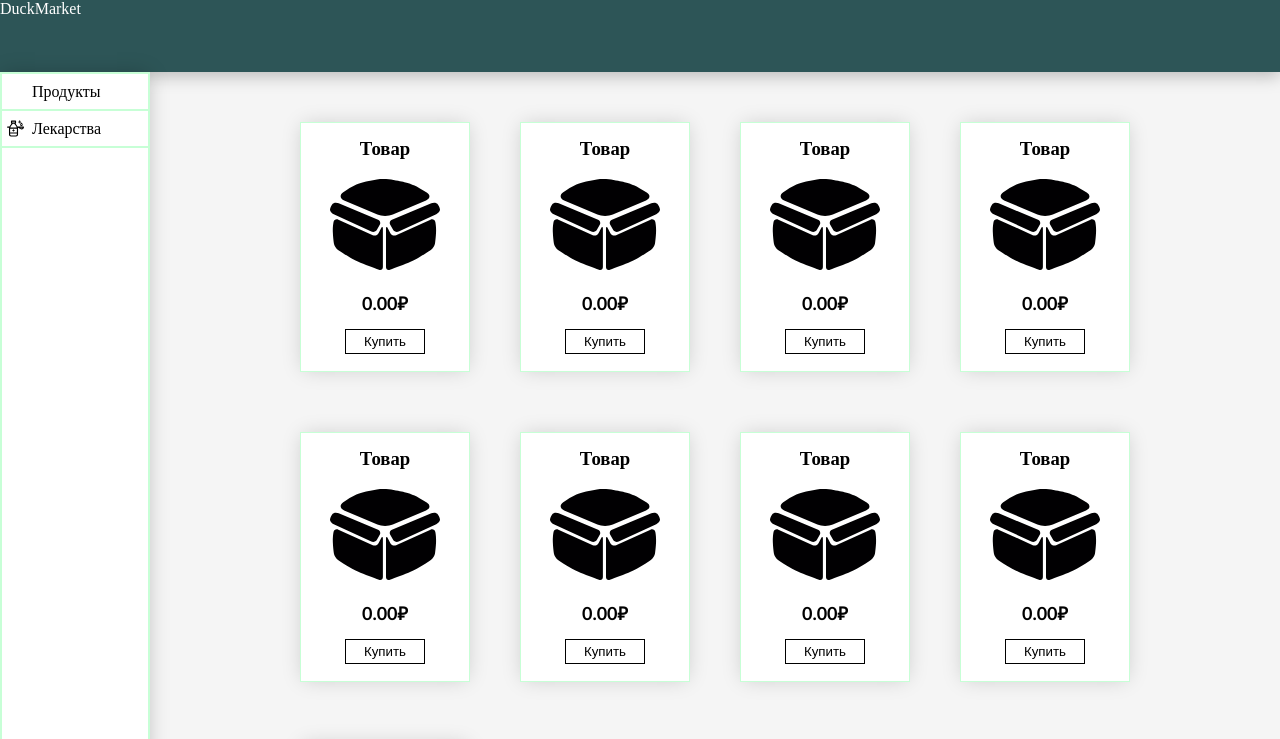
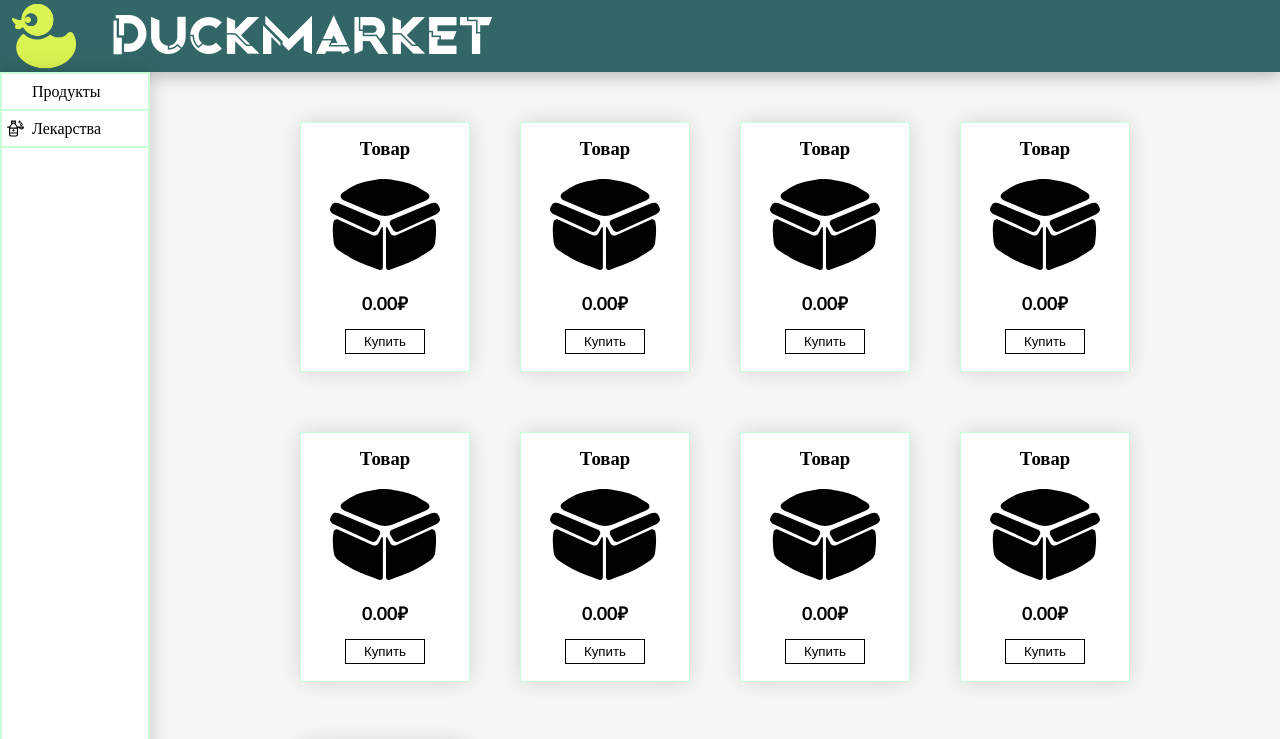
Before and after one commit to LitleStuart/duckmarket, a plain HTML site: page index.html in a window 1280 px wide. Shown: the top 739 px of the page. Drawn offline with Linux system fonts and the light colour scheme.

Commit message:
add logo and font

```diff
--- a/style.css
+++ b/style.css
@@ -3,16 +3,28 @@ body {
     background-color: whitesmoke;
 }
 
+@font-face {
+    font-family: OriginTech;
+    src: url(fonts/OriginTech.ttf);
+}
+
 header {
-    background-color: #2D5557;
+    background: url('files/logo.png') left no-repeat;
+    background-size: contain;
+    background-position: -20px 0;
+    background-color: #366;
     height: 9vh;
     max-height: 100px;
     box-shadow: 0px 4px 16px rgba(0, 0, 0, 0.25);
 }
 
 header p {
+    padding-left: 110px;
     margin: 0;
     color: white;
+    font-family: OriginTech;
+    font-size: 55px;
+    line-height: 9vh;
 }
 
 .content {
```
Also changed, not shown: files/logo.png (added), fonts/OriginTech.ttf (added).
